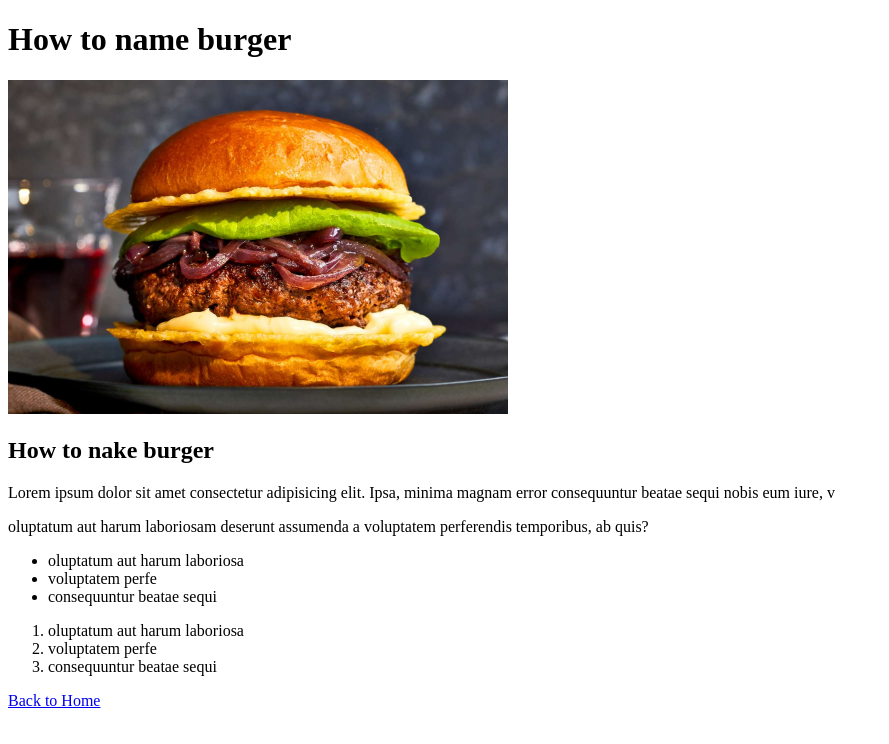
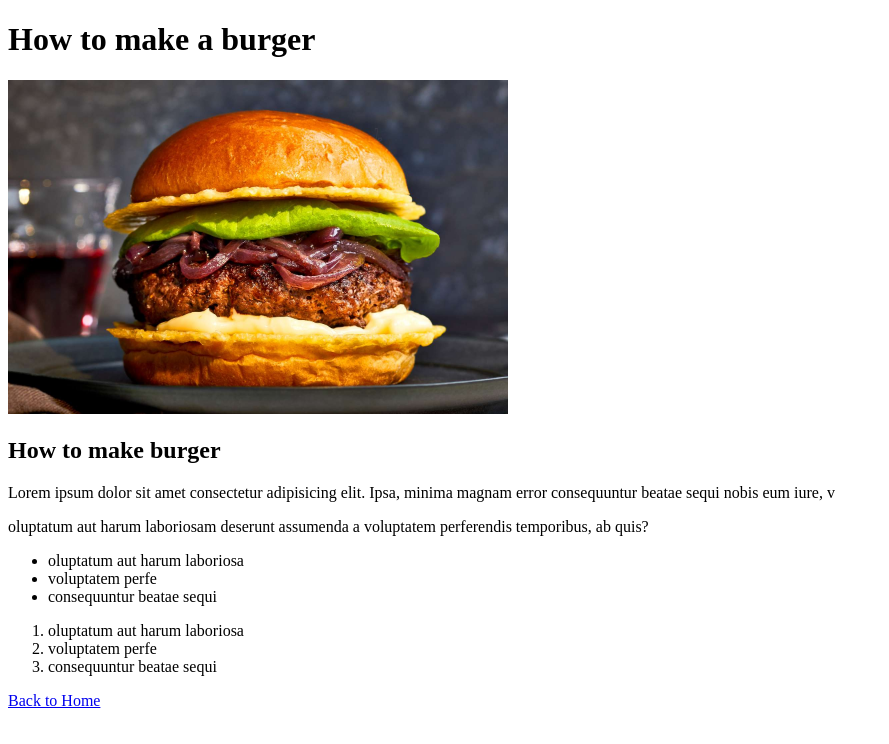
Before and after one commit to pudjai-cho/odin-recipes, a plain HTML site: page recipes/burger.html in a window 1280 px wide. Shown: the whole page, without its empty margins (0-889 px from the left). Drawn offline with Linux system fonts and the light colour scheme.

Commit message:
Fix type

```diff
--- a/recipes/burger.html
+++ b/recipes/burger.html
@@ -3,13 +3,13 @@
 
     <head>
         <meta charset="UTF-8">
-        <title>How to name burger</title>
+        <title>How to make a burger</title>
     </head>
 
     <body>
-        <h1>How to name burger</h1>
+        <h1>How to make a burger</h1>
         <img src="../images/crispy-comte-cheesburgers-FT-RECIPE0921-6166c6552b7148e8a8561f7765ddf20b.jpg" alt="Burger" width="500">
-        <h2>How to nake burger</h2>
+        <h2>How to make burger</h2>
         <P>
             Lorem ipsum dolor sit amet consectetur adipisicing elit. Ipsa,
             minima magnam error consequuntur beatae sequi nobis eum iure, v
```
Also changed, not shown: recipes/steal.html (+3 -3 lines).
